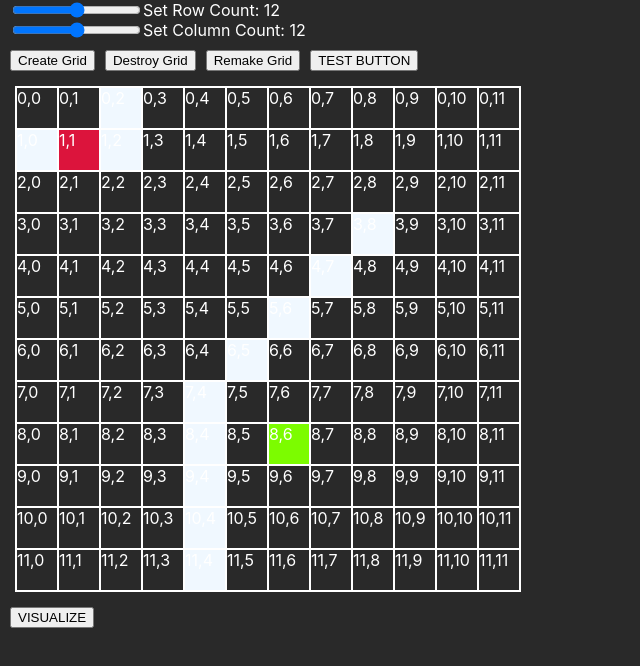
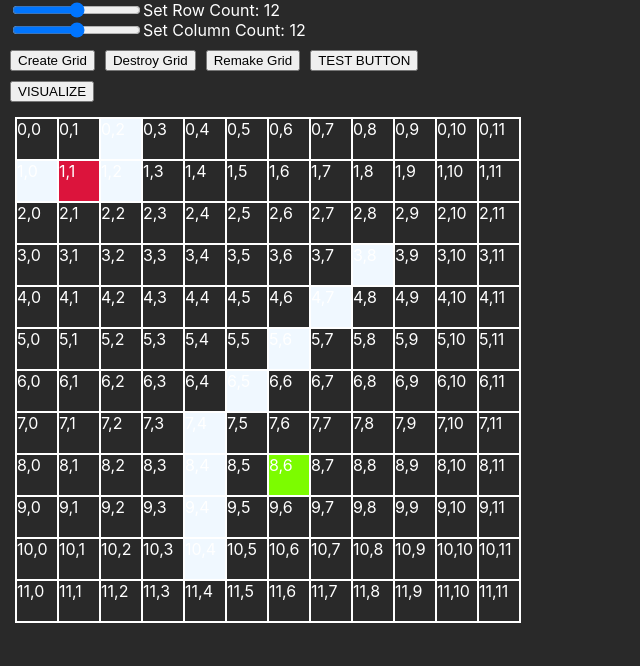
Before and after one commit to vik-ma/pathfinding-race, a React (Create React App) app: page / in a window 1280 px wide. Both pictures are taken after a click on the button "Create Grid". Shown: the top 666 px of the page, without its empty margins (0-640 px from the left). Built offline with nearby package versions, Linux system fonts and the light colour scheme.

Commit message:
Added animation to see which node is currently being rendered

```diff
--- a/src/App.css
+++ b/src/App.css
@@ -36,10 +36,13 @@ body {
 .node-start {
     background-color: crimson;
     /* border: 1px solid crimson; */
+    box-shadow: inset 0 0 0 5px crimson;
 }
 
 .node-goal {
     background-color:lawngreen;
+    /* border: 1px solid lawngreen; */
+    box-shadow: inset 0 0 0 5px lawngreen;
 }
 
 .node-visited {
@@ -57,3 +60,13 @@ body {
 .node-winner {
     box-shadow: inset 0 0 0 3px gold;
 }
+
+@keyframes current-anim {
+    from {}
+    to {box-shadow: inset 0 0 0 3px black;}
+  }
+
+.node-current {
+    animation-name: current-anim;
+    animation-duration: 50ms;
+}
--- a/src/App.js
+++ b/src/App.js
@@ -19,7 +19,6 @@ function App() {
     setIsGridRendered(false);
     setGridKey(gridKey + 1);
     setIsGridRendered(true);
-    console.log(gridKey)
   };
 
   return (
--- a/src/PathfindingVisualizer/GridGenerator.js
+++ b/src/PathfindingVisualizer/GridGenerator.js
@@ -69,7 +69,7 @@ export const GridGenerator = () => {
     grid[8][4].isWall = true;
     grid[9][4].isWall = true;
     grid[10][4].isWall = true;
-    grid[11][4].isWall = true;
+    // grid[11][4].isWall = true;
   };
 
   const drawGrid = (
@@ -173,7 +173,7 @@ export const GridGenerator = () => {
     const startNode = grid[startNodeRow][startNodeCol];
     const goalNode = grid[goalNodeRow][goalNodeCol];
 
-    let algo = BidirectionalSearch(startNode, goalNode);
+    let algo = Astar(startNode, goalNode);
 
     for (let i = 0; i <= algo.path.length; i++) {
       if (i === algo.path.length) {
@@ -187,7 +187,7 @@ export const GridGenerator = () => {
           const node = algo.path[i];
           document
             .getElementById(`node-${node.row}-${node.col}`)
-            .classList.add("node-visited");
+            .classList.add("node-visited", "node-current");
         }, 50 * i);
       }
     }
@@ -204,10 +204,10 @@ export const GridGenerator = () => {
 
   return (
     <div>
-      <div className="gridContainer">{drawGrid}</div>
       <button className="buttonContainer" onClick={visualizePath}>
         VISUALIZE
       </button>
+      <div className="gridContainer">{drawGrid}</div>
     </div>
   );
 };
```
